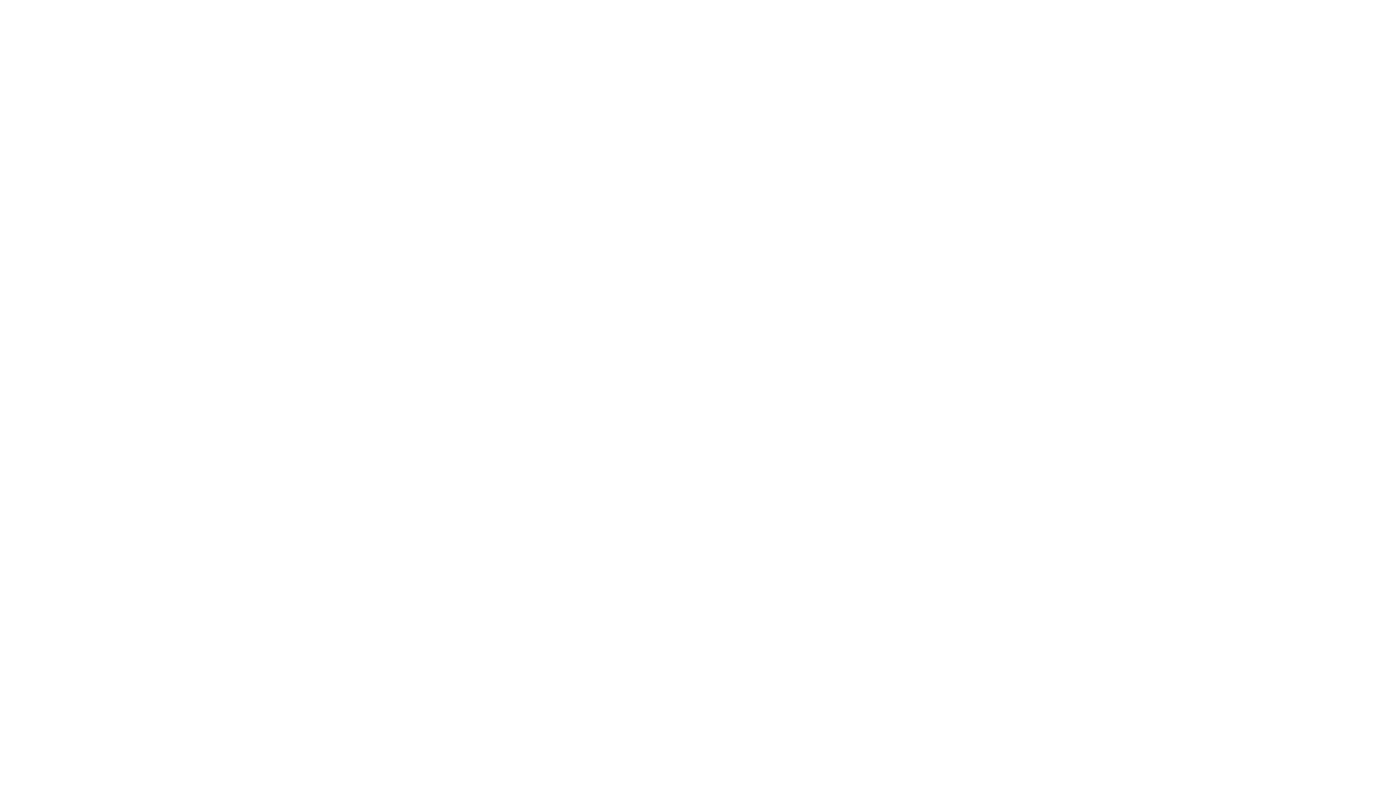
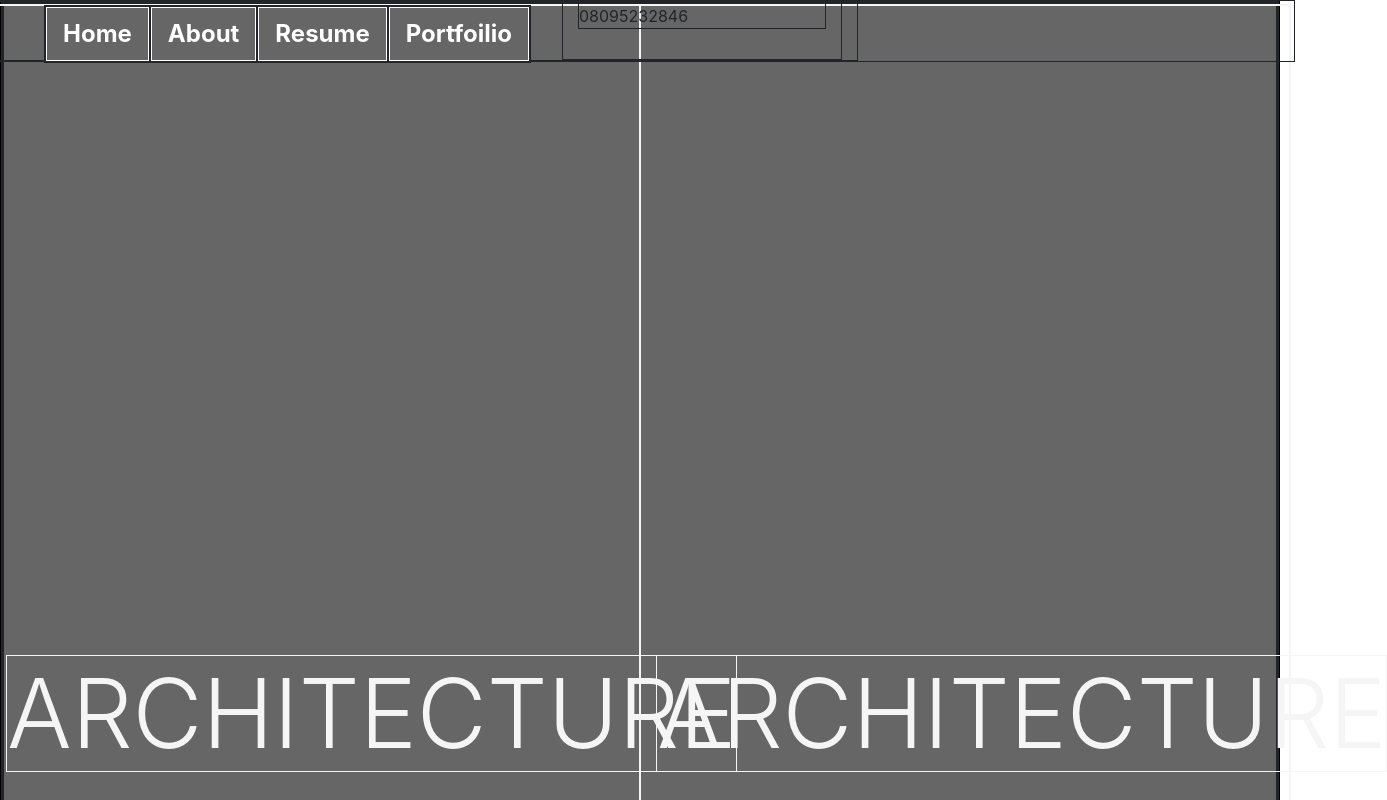
Before and after one commit to AlsotaGit/albert_Week3_minipro, a plain HTML site: page portfolio.html in a window 1280 px wide. Shown: the top 800 px of the page, 1387 px wide, since content can reach past the window. Drawn offline with nearby package versions, Linux system fonts and the light colour scheme; a web font is replaced by a local one.

Commit message:
portfolio sectionalized

```diff
--- a/portfolio.html
+++ b/portfolio.html
@@ -4,8 +4,72 @@
 	<meta charset="utf-8">
 	<meta name="viewport" content="width=device-width, initial-scale=1">
 	<title></title>
+
+	<link rel="stylesheet" type="text/css" href="bootstrap/css/bootstrap.css">
+	<link rel="stylesheet" type="text/css" href="style.css">
+
+	<link rel="preconnect" href="https://fonts.googleapis.com">
+	<link rel="preconnect" href="https://fonts.gstatic.com" crossorigin>
+	<link href="https://fonts.googleapis.com/css2?family=Madimi+One&family=Poppins:ital,wght@0,100;0,200;0,300;0,400;0,500;0,600;0,700;0,800;0,900;1,100;1,200;1,300;1,400;1,500;1,600;1,700;1,800;1,900&display=swap" rel="stylesheet">
 </head>
 <body>
 
+	<div class="container-fluid main_container">
+
+		<div class="background_img">
+			<div class="img_trans">
+
+				<div class="row fixed-top">
+					<div class="col-8 d-flex justify-content-between">
+						<ul class="nav nav-underline gap-5">
+							<li class="nav-item">
+								<a class="nav-link"href="index.html">Home</a>
+							</li>
+
+							<li class="nav-item">
+								<a class="nav-link" href="#">About</a>
+							</li>
+
+							<li class="nav-item">
+								<a class="nav-link" href="resume.html">Resume</a>
+							</li>
+
+							<li class="nav-item">
+								<a class="nav-link active"  aria-current="page" href="portfolio.html">Portfoilio</a>
+							</li>
+						</ul>
+
+						<div class="col-4"><p>08095232846</p></div>
+					</div>
+				</div>
+
+
+				<div class="row mid_banner_port">
+					<div class="col-md-6 mid_portfolio text-center">
+						<p class="display-4 poppins-light-italic"> ARCHITECTURE</p>
+					</div>
+
+					<div class="col-md-6 mid_portfolio text-center">
+						<p class="display-4 poppins-light-italic"> ARCHITECTURE</p>
+					</div>
+				</div>
+
+				<div class="row transp sticky-bottom">
+					<div class="col-md-12 p-4">
+						<a href="" class="m-3"><img src="images/icons8-instagram.svg" style="width: 40px;"></a>
+						<a href="" class="m-3"><img src="images/icons8-whatsapp.svg" style="width: 40px;"></a>
+						<a href="" class="m-3"><img src="images/icons8-twitter.svg" style="width: 40px;"></a>
+						<a href="" class="m-3"><img src="images/icons8-facebook.svg" style="width: 40px;"></a>
+					</div>
+				</div>
+
+
+			</div>
+		</div>
+
+
+
+	</div>
+
 </body>
 </html>
--- a/style.css
+++ b/style.css
@@ -24,6 +24,18 @@
   font-style: normal;
   position: relative;
   bottom: 2rem;
+}
+
+.poppins-regular-italic {
+  font-family: "Poppins", sans-serif;
+  font-weight: 400;
+  font-style: italic;
+}
+
+.poppins-semibold-italic {
+  font-family: "Poppins", sans-serif;
+  font-weight: 600;
+  font-style: italic;
 }
 
 .container-fluid {
@@ -113,3 +125,23 @@ img {
 .mid_resume {
 	min-height: 1300px;
 }
+
+.mid_portfolio {
+	min-height: 1300px;
+
+}
+
+.mid_portfolio:hover {
+	background-color: rgba(255, 255, 255, 0.3);
+	color: orange;
+	box-shadow: 5px, 5px, 10px rgba(0, 0, 0, 0.4);
+}
+
+.mid_banner_port{
+	color: whitesmoke;
+}
+
+.poppins-light-italic {
+	position: absolute;
+	top: 50%;
+}
```
Also changed, not shown: index.html (+1 -1 lines), resume.html (+1 -1 lines).
